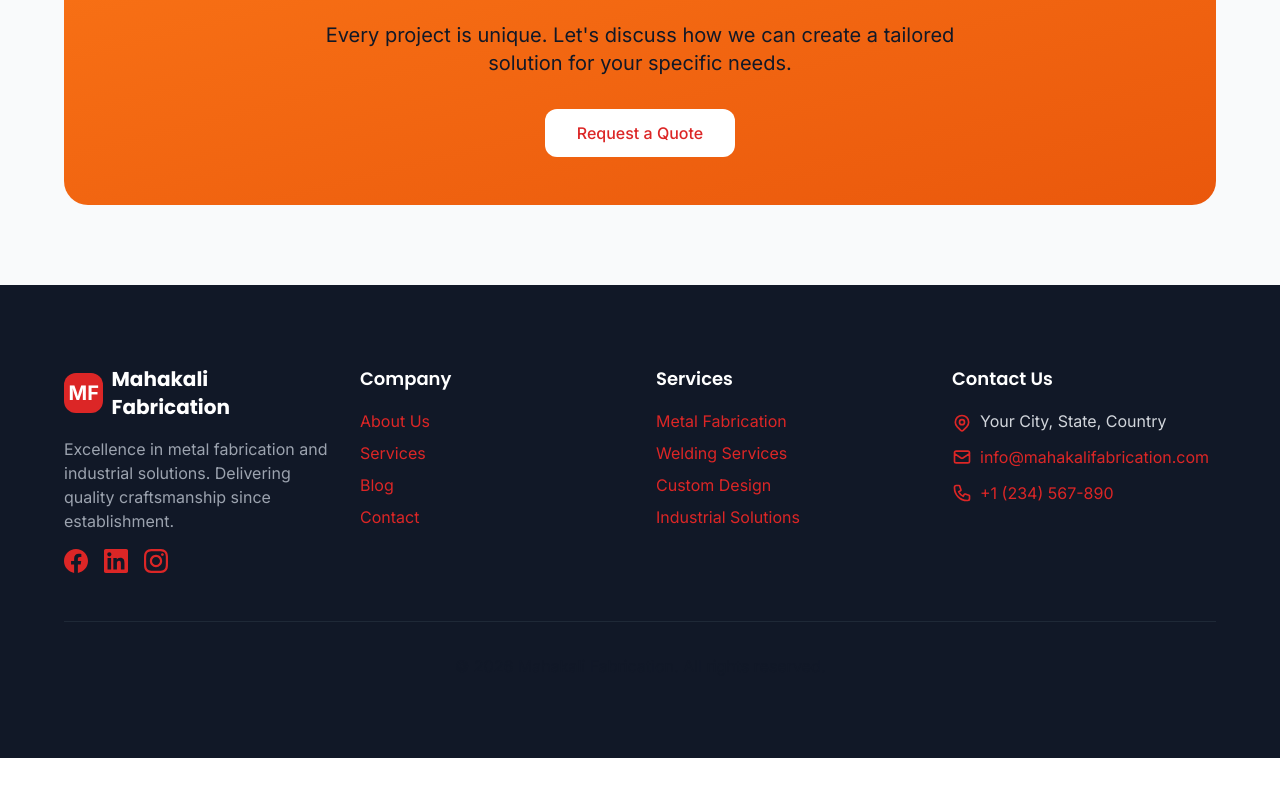
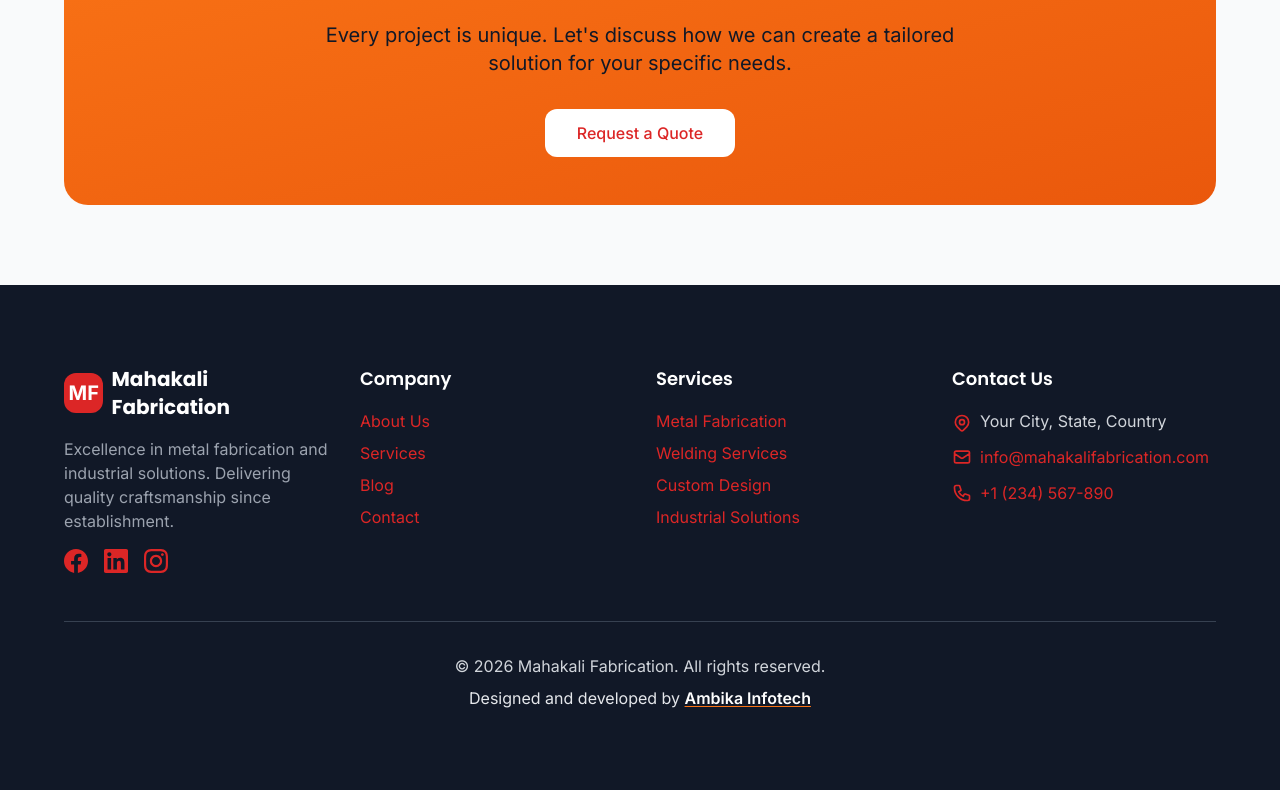
Before and after one commit to ambika-infotech-service/MahakaliFabrication, a React (Vite) app: page /services in a window 1280 px wide. Shown: the part 2027-2817 px from the top of the page. Before the commit the page ends 2785 px from the top, so only its background shows below. Built offline with nearby package versions, Linux system fonts and the light colour scheme.

Commit message:
Update Footer.jsx

```diff
--- a/src/components/Footer/Footer.jsx
+++ b/src/components/Footer/Footer.jsx
@@ -115,8 +115,19 @@ const Footer = () => {
         </div>
 
         {/* Bottom Bar */}
-        <div className="border-t border-gray-800 mt-12 pt-8 text-center text-gray-400">
-          <p>&copy; {currentYear} Mahakali Fabrication. All rights reserved.</p>
+        <div className="border-t border-gray-700 mt-12 pt-8 text-center">
+          <p className="text-gray-300">&copy; {currentYear} Mahakali Fabrication. All rights reserved.</p>
+          <p className="mt-2 text-gray-200">
+            Designed and developed by{' '}
+            <a
+              href="https://ambikainfotech.online/"
+              target="_blank"
+              rel="noopener noreferrer"
+              className="font-semibold text-white underline decoration-secondary underline-offset-2 hover:text-secondary transition-colors"
+            >
+              Ambika Infotech
+            </a>
+          </p>
         </div>
       </div>
     </footer>
```
